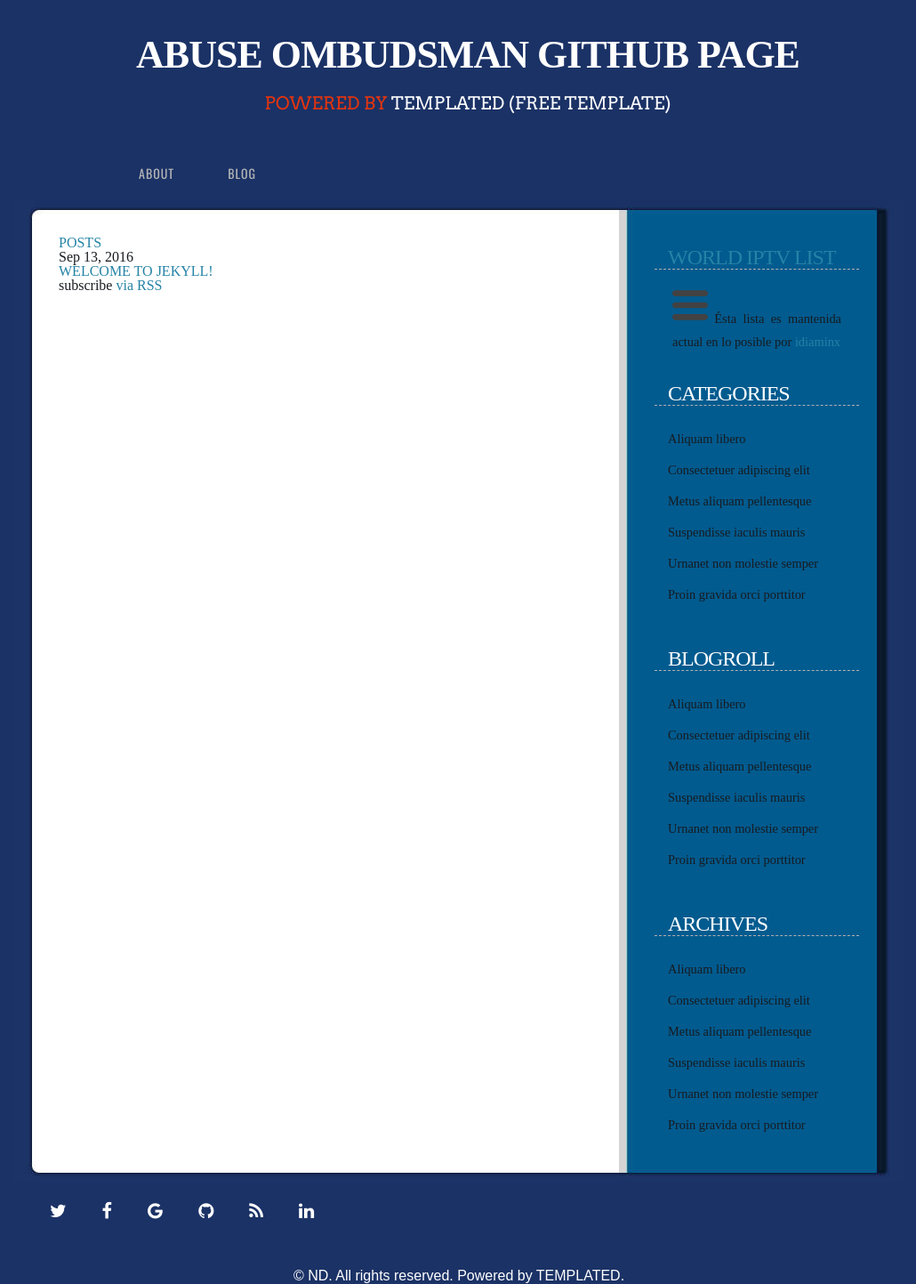
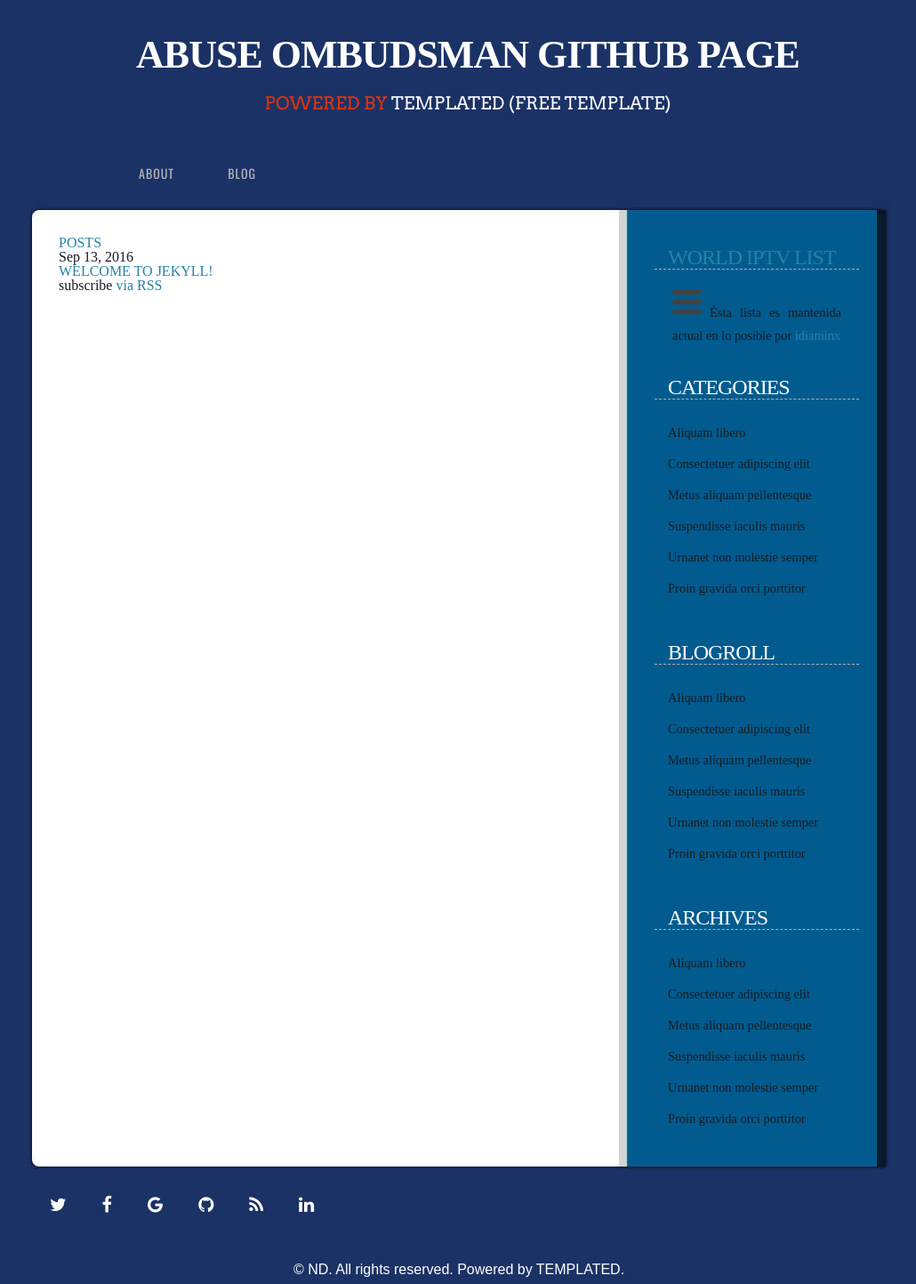
Before and after one commit to abuseombudsman/abuseombudsman.github.io, a Jekyll site: the page built from index.html, in a window 1280 px wide. Shown: the whole page at 89% size, without its empty margins (124-1154 px from the left). Built offline with Jekyll 4.4.1, drawn with Linux system fonts in a browser that asks for light colours; nearby versions of some CDN libraries.

Commit message:
Small change

```diff
--- a/_layouts/default.html
+++ b/_layouts/default.html
@@ -98,7 +98,7 @@
 
 												<h2><a href="/FDCservers_net_Haarlem.m3u">WORLD IPTV LIST</a></h2>
 												<p><a href="/FDCservers_net_Haarlem.m3u" class="list-icon">
-													<svg viewBox="0 0 18 15" width="40" height="40" alt="list-icon">
+													<svg viewBox="0 0 18 15" width="33" height="33" alt="list-icon">
           													<path fill="#424242" d="M18,1.484c0,0.82-0.665,1.484-1.484,1.484H1.484C0.665,2.969,0,2.304,0,1.484l0,0C0,0.665,0.665,0,1.484,0 h15.031C17.335,0,18,0.665,18,1.484L18,1.484z"/>
           													<path fill="#424242" d="M18,7.516C18,8.335,17.335,9,16.516,9H1.484C0.665,9,0,8.335,0,7.516l0,0c0-0.82,0.665-1.484,1.484-1.484 h15.031C17.335,6.031,18,6.696,18,7.516L18,7.516z"/>
           													<path fill="#424242" d="M18,13.516C18,14.335,17.335,15,16.516,15H1.484C0.665,15,0,14.335,0,13.516l0,0 c0-0.82,0.665-1.484,1.484-1.484h15.031C17.335,12.031,18,12.696,18,13.516L18,13.516z"/>
```
